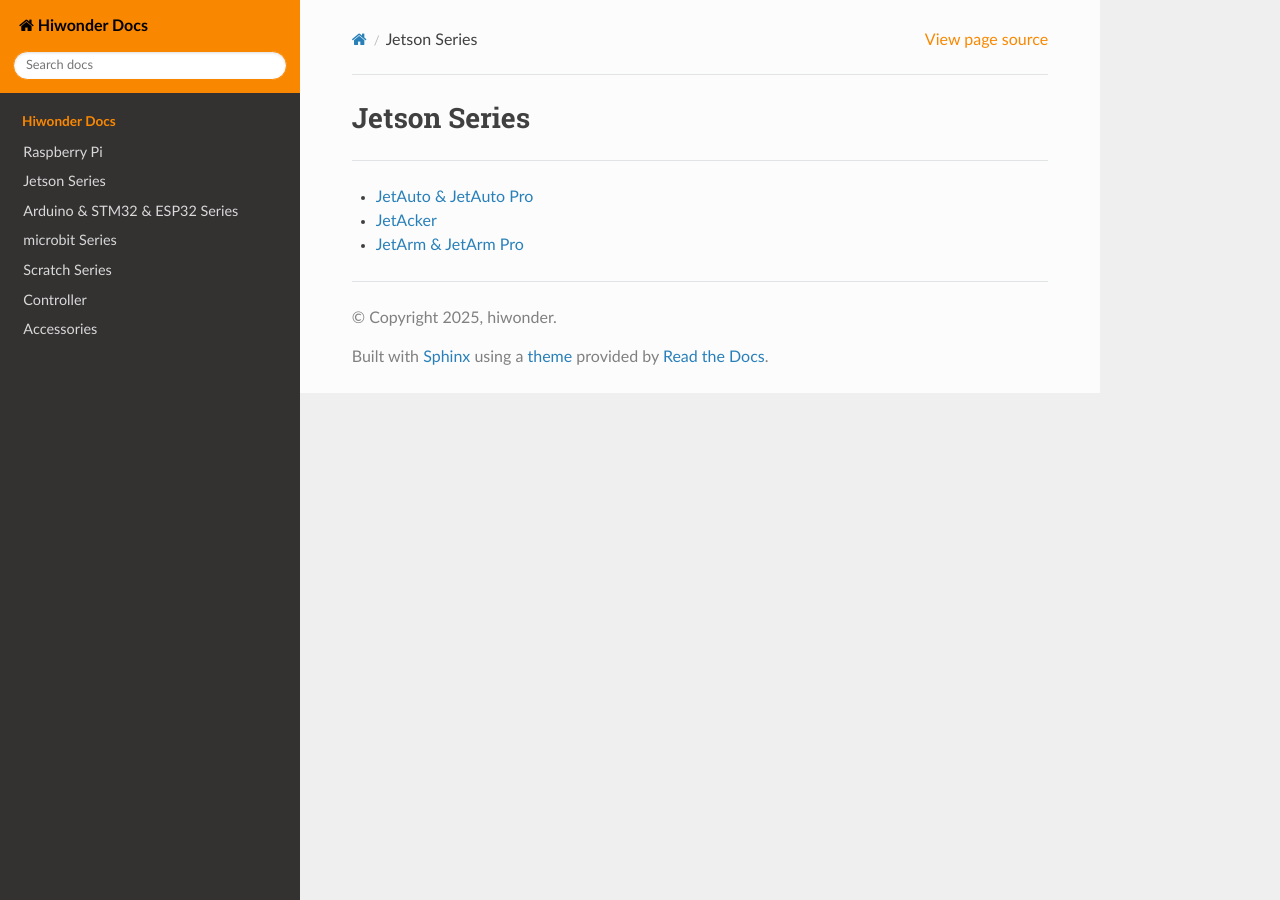
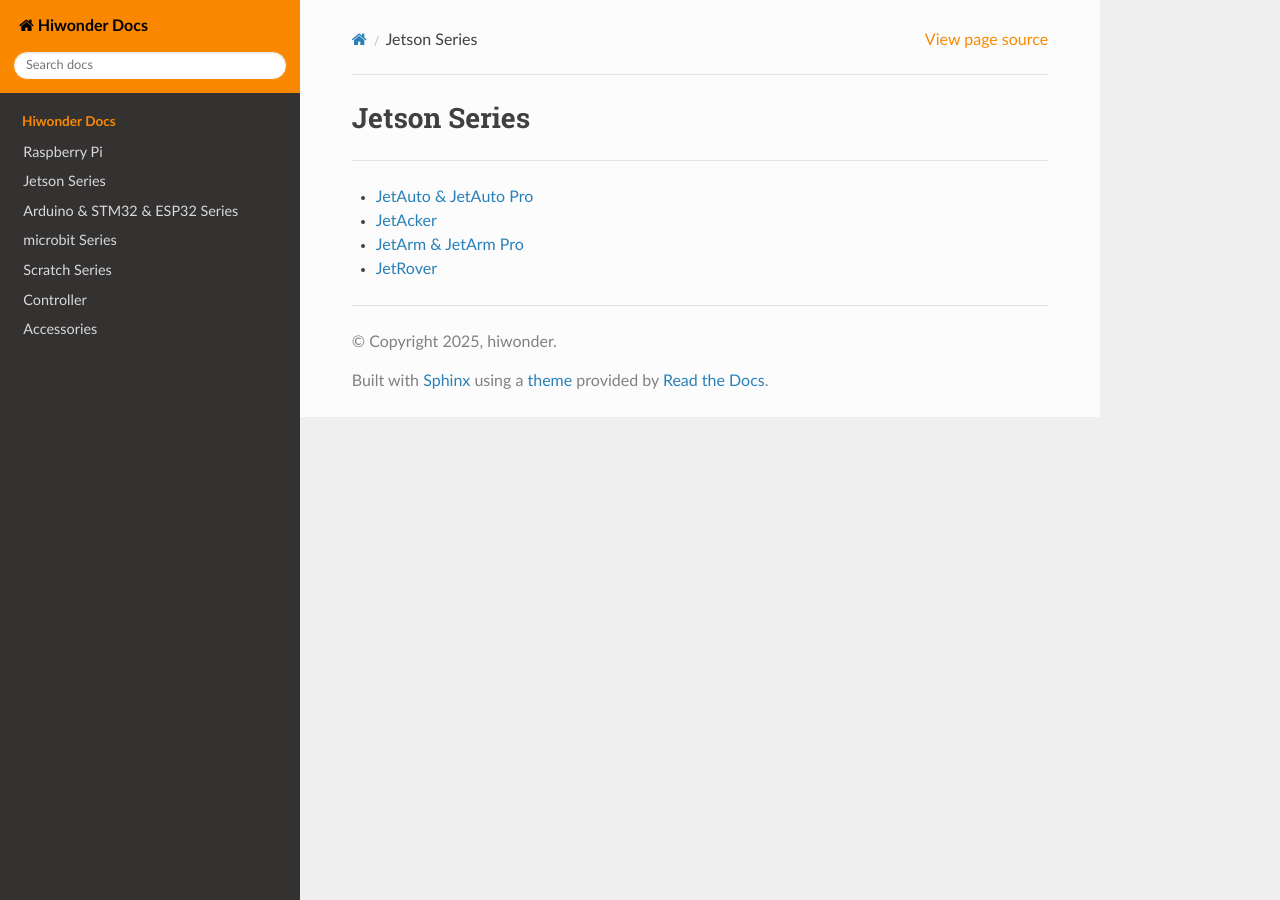
Before and after one commit to Hiwonder-docs/Hiwonder-docs, a Sphinx documentation site: the page built from source/jetson/index.md, in a window 1280 px wide. Built offline with Sphinx 7.4.7 and the Read the Docs theme 3.1.0, drawn with Linux system fonts in a browser that asks for light colours.

Commit message:
add JetRover

```diff
--- a/source/jetson/index.md
+++ b/source/jetson/index.md
@@ -4,3 +4,4 @@
 * [JetAuto & JetAuto Pro](https://docs.hiwonder.com/projects/JetAuto/en/jetauto-orin-nano/)
 * [JetAcker](https://docs.hiwonder.com/projects/JetAcker/en/jetacker-orin-nano/)
 * [JetArm & JetArm Pro](https://docs.hiwonder.com/projects/JetArm/en/jetarm-orin-nano/)
+* [JetRover](https://docs.hiwonder.com/projects/JetRover/en/jetson-orin-nano/)
```
Also changed, not shown: source/learn/index.md (+1 -0 lines).
